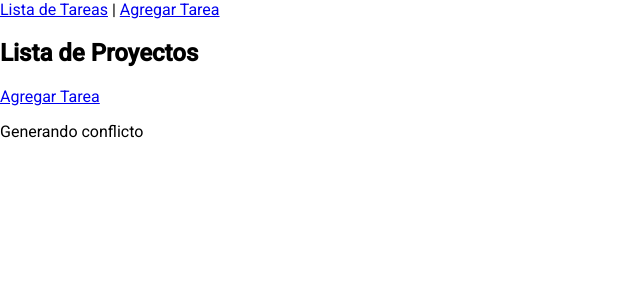
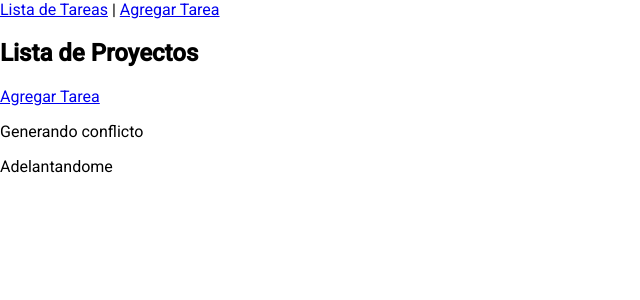
Before and after one commit to ygodata/capacitacion, an Angular app: page /tasks in a window 1280 px wide. Shown: the top 300 px of the page, without its empty margins (0-640 px from the left). Built offline with nearby package versions, Linux system fonts and the light colour scheme.

Commit message:
parrafo anadido

```diff
--- a/src/app/components/task-list/task-list.component.html
+++ b/src/app/components/task-list/task-list.component.html
@@ -7,3 +7,4 @@
 </ul>
 <a routerLink="/add">Agregar Tarea</a>
 <p>Generando conflicto</p>
+<p>Adelantandome</p>
```
